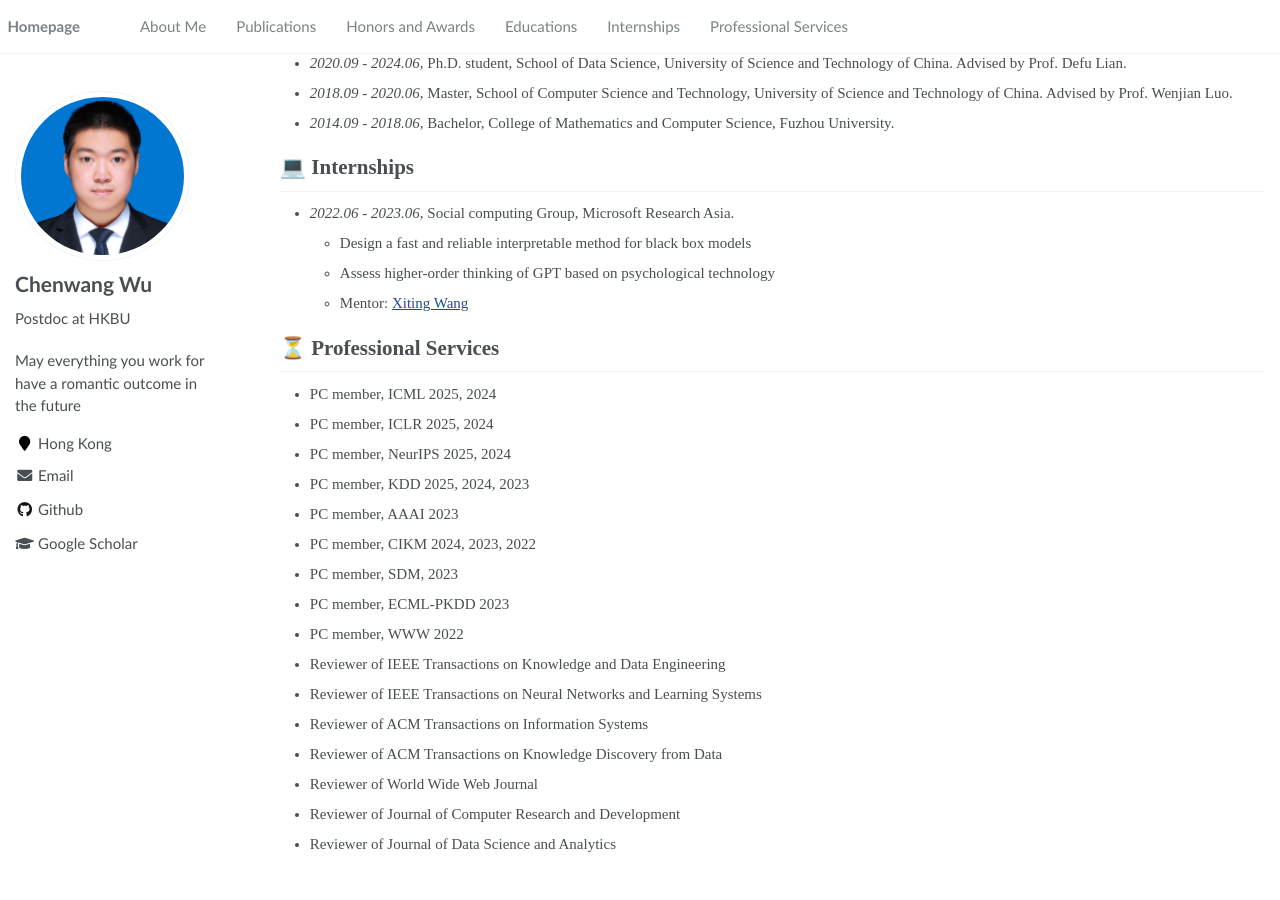
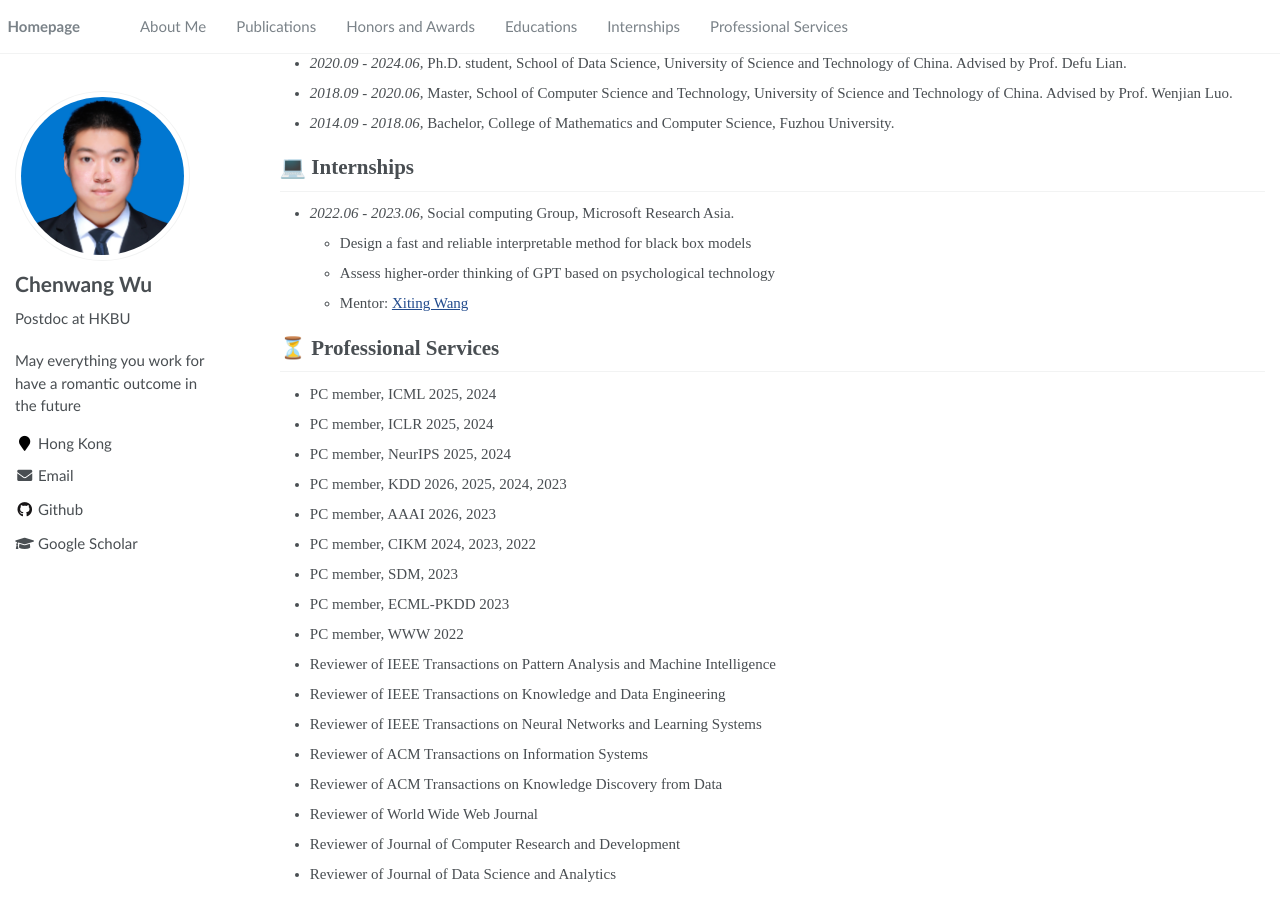
Before and after one commit to Daftstone/Daftstone.github.io, a Jekyll site: the page built from _pages/about.md, in a window 1280 px wide and 900 px high, scrolled down 1876 px. Built offline with Jekyll 4.4.1, drawn with Linux system fonts in a browser that asks for light colours; before the commit the page ends 2746 px from its top, so only the background shows below that.

Commit message:
Update about.md

```diff
--- a/_pages/about.md
+++ b/_pages/about.md
@@ -83,12 +83,13 @@ My research interests include trustworthy machine learning and data mining.
 - PC member, ICML 2025, 2024
 - PC member, ICLR 2025, 2024
 - PC member, NeurIPS 2025, 2024
-- PC member, KDD 2025, 2024, 2023
-- PC member, AAAI 2023
+- PC member, KDD 2026, 2025, 2024, 2023
+- PC member, AAAI 2026, 2023
 - PC member, CIKM 2024, 2023, 2022
 - PC member, SDM, 2023
 - PC member, ECML-PKDD 2023
 - PC member, WWW 2022
+- Reviewer of IEEE Transactions on Pattern Analysis and Machine Intelligence
 - Reviewer of IEEE Transactions on Knowledge and Data Engineering
 - Reviewer of IEEE Transactions on Neural Networks and Learning Systems
 - Reviewer of ACM Transactions on Information Systems
```
